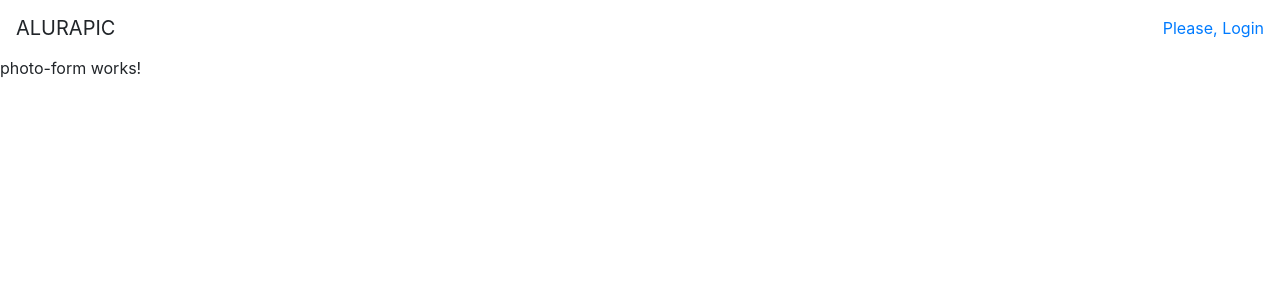
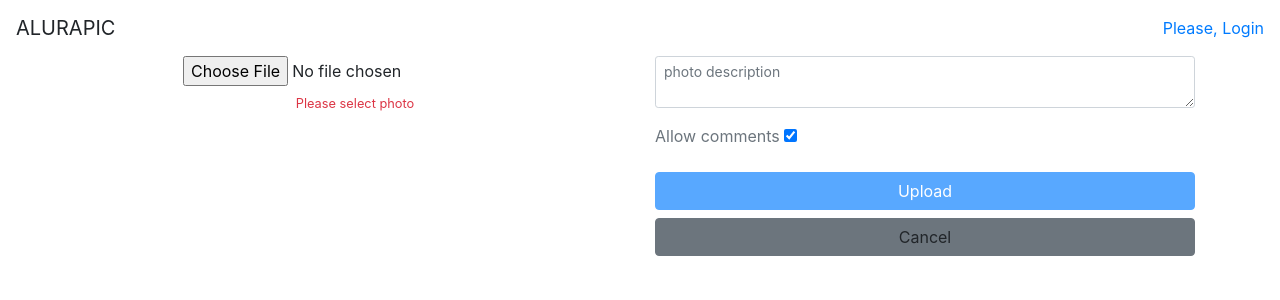
Before and after one commit to tresende/angular-pic, an Angular app in the folder frontend/: page /p/add in a window 1280 px wide. Shown: the top 300 px of the page. Built offline with nearby package versions, Linux system fonts and the light colour scheme.

Commit message:
Validando o formulário

```diff
--- a/frontend/src/app/photos/photo-form/photo-form.component.html
+++ b/frontend/src/app/photos/photo-form/photo-form.component.html
@@ -1,3 +1,28 @@
-<p>
-  photo-form works!
-</p>
+<div class="container">
+  <form [formGroup]="photoForm" class="row">
+    <div class="col-md-6 text-center">
+      <input formControlName="file" type="file" accept="image/*">
+      <ap-vmessage *ngIf="photoForm.get('file').errors?.required" text="Please select photo"></ap-vmessage>
+    </div>
+    <div class="col-md-6">
+      <div class="form-group">
+        <textarea formControlName="description" class="form-control form-control-sm" placeholder="photo description"></textarea>
+        <ap-vmessage *ngIf="photoForm.get('description').errors?.maxlength" text="Max length is 300"></ap-vmessage>
+      </div>
+
+      <div class="form-group">
+        <label class="text-muted">
+          Allow comments
+          <input formControlName="allowComments" type="checkbox">
+        </label>
+      </div>
+
+      <button [disabled]="photoForm.invalid" type="submit" class="btn btn-primary btn-block">
+        Upload
+      </button>
+
+
+      <a class="btn btn-secondary btn-block">Cancel</a>
+    </div>
+  </form>
+</div>
--- a/frontend/src/app/photos/photo-form/photo-form.component.ts
+++ b/frontend/src/app/photos/photo-form/photo-form.component.ts
@@ -1,4 +1,5 @@
 import { Component, OnInit } from '@angular/core';
+import { FormBuilder, FormGroup, Validators } from '@angular/forms';
 
 @Component({
 	selector: 'ap-photo-form',
@@ -7,8 +8,15 @@ import { Component, OnInit } from '@angular/core';
 })
 export class PhotoFormComponent implements OnInit {
 
-	constructor() { }
+	photoForm: FormGroup;
+
+	constructor(private formBuilder: FormBuilder) { }
 
 	ngOnInit() {
+		this.photoForm = this.formBuilder.group({
+			file: ['', Validators.required],
+			description: ['', Validators.maxLength(300)],
+			allowComments: [true],
+		});
 	}
 }
```
Also changed, not shown: frontend/src/app/photos/photo-form/photo-form.module.ts (+6 -1 lines).
